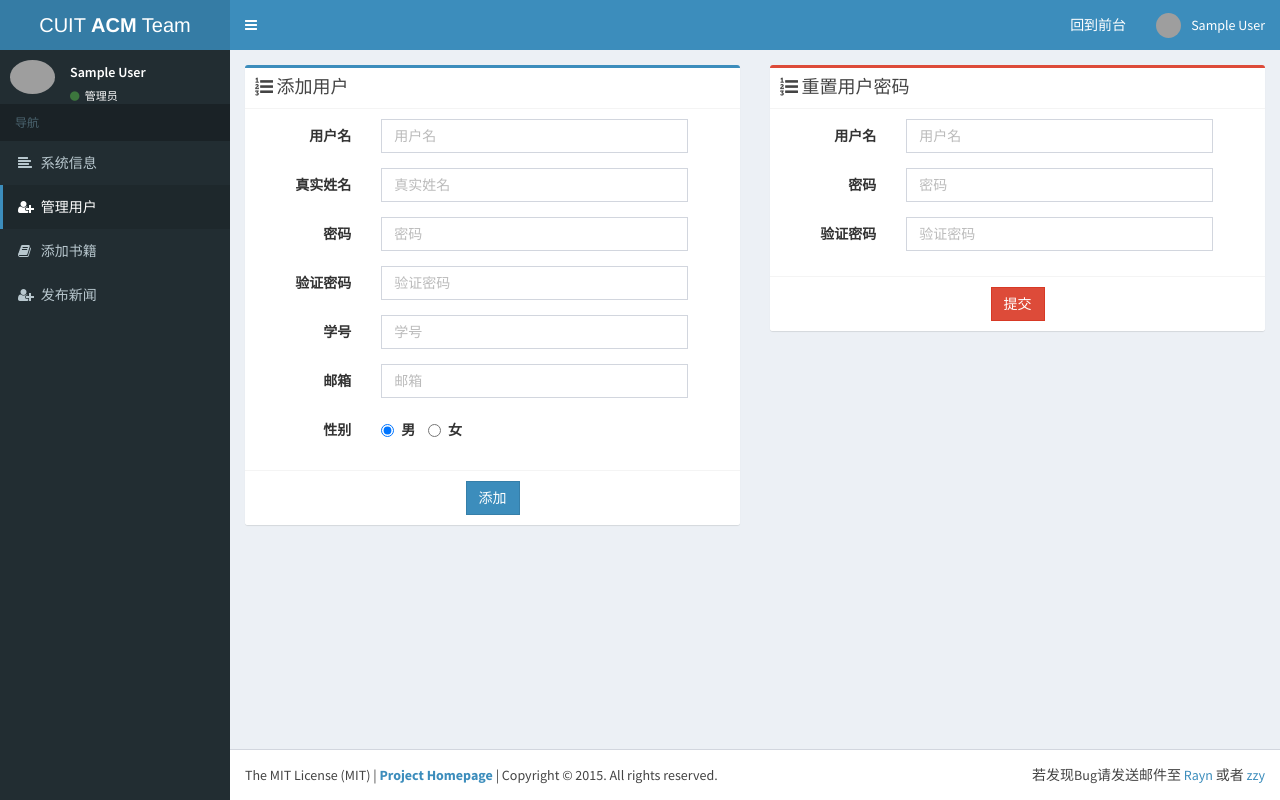
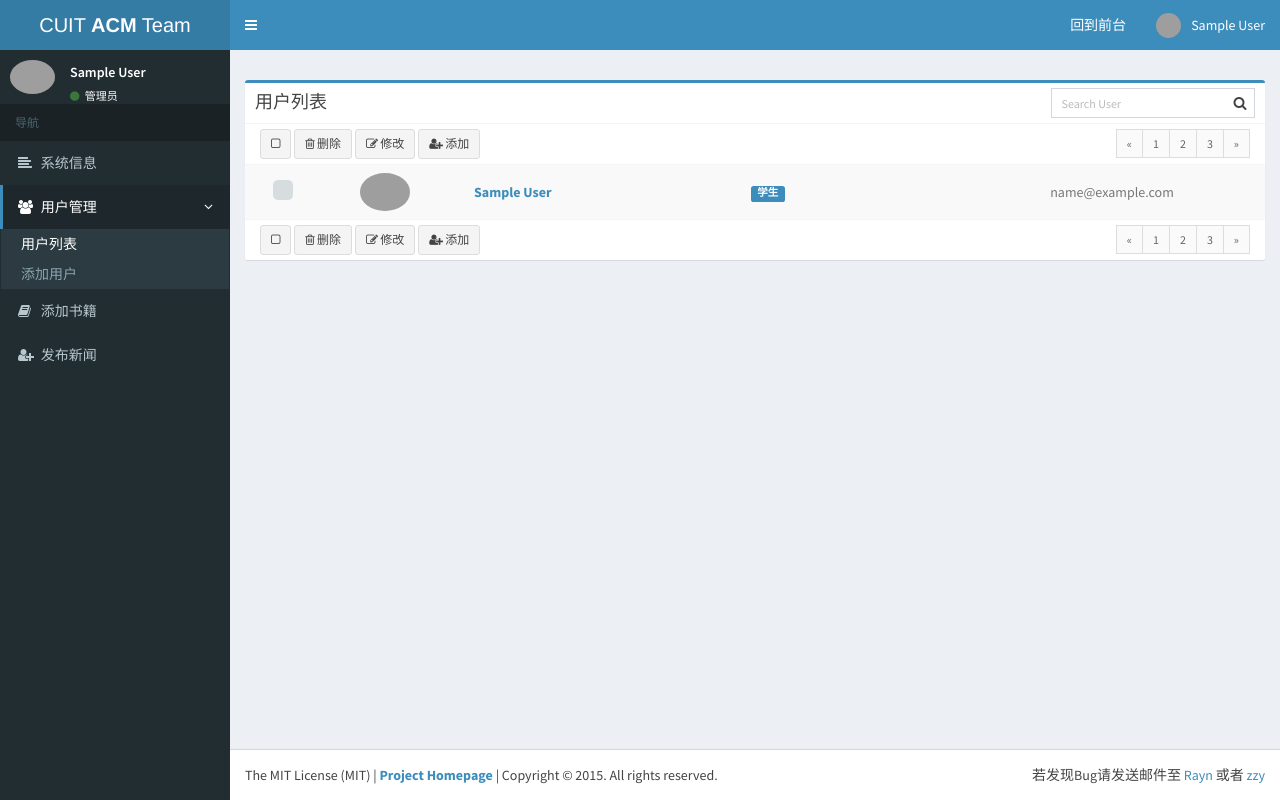
Before and after one commit to Raynxxx/CUIT-ACM-Website, a Flask app: page /admin/manage_user in a window 1280 px wide. Run offline with Flask 2, Linux system fonts and the light colour scheme; a user stored in the database is signed in; tables that the repository leaves empty hold one stand-in row (values such as "Sample post"); parts of the project's set-up code (start-up, migrations or seed data) failed here and were passed over; some libraries are stand-ins or nearby versions; grey boxes are pictures that could not be loaded.

Commit message:
update user management page using ajax.

```diff
--- a/server/form.py
+++ b/server/form.py
@@ -13,7 +13,6 @@ class LoginForm(Form):
     remember_me = BooleanField('Remember me')
     submit = SubmitField(u'登录')
 
-
 class RegisterForm(Form):
     username = StringField('Username', validators=[validators.DataRequired(), validators.Length(min=1, max=24),
                     validators.Regexp('^[A-Za-z][A-Za-z0-9_.]*$', flags=0,
@@ -22,7 +21,7 @@ class RegisterForm(Form):
     password = PasswordField('Password', validators=[validators.DataRequired(), validators.Length(min=6, max=24),
                     validators.EqualTo('password2', message='Passwords must match.')])
     password2 = PasswordField('Confirm password', validators=[validators.DataRequired()])
-    stu_id = StringField('stu_id', validators=[validators.DataRequired(), validators.Length(min=1, max=20)])
+    stu_id = StringField('stu_id', validators=[validators.Optional(), validators.Length(min=1, max=20)])
     gender = RadioField('Gender', choices=[('1', u'男'), ('0', u'女')], coerce=str, default=1)
     email = StringField('Email', validators=[validators.DataRequired(), validators.Length(min=1, max=64), validators.Email()])
     submit = SubmitField(u'注册')
--- a/static/css/base.css
+++ b/static/css/base.css
@@ -14,6 +14,12 @@
 }
 #search_filter .form-submit {
   margin-left: 30px;
+}
+
+.required-star {
+  color: red;
+  font-size: 1.2em;
+  font-weight: bold;
 }
 /* Back to top */
 
@@ -59,70 +65,42 @@
     opacity: 0.9;
 }
 
+/*
+** User List CSS
+*/
 
-/* user-summary */
-
-#user-summary {
-    margin: 10px 15% 10px 15%;
+.user-box td {
+  vertical-align: middle !important;
+  text-align: center;
+}
+.user-box-controls {
+  padding: 5px 15px;
+}
+.user-item-check {
+  width: 6%;
+}
+.user-item-face {
+  width: 10%;
+}
+.user-item-face img {
+  width: 50px;
+  border-radius: 50%;
+}
+.user-item-name {
+  width: 10%;
+}
+.user-item-type {
+  width: 30%;
+}
+.user-item-type .label {
+  display: inline-block;
+  margin: 0 2px;
 }
 
-#user-summary .face {
-    margin-top: 10px;
-    width: 190px;
+.user-item-email {
+  width: 24%;
 }
 
-#user-summary .body {
-    margin-left: 250px;
+.user-item-date {
+  width: 20%;
 }
-
-#user-summary .info-list li {
-    font-family: 'Lucida Grande', 'Lucida Sans Unicode', 'Geneva', 'Verdana', sans-serif;
-    font-size: 1.1em;
-    margin-top: 5px;
-}
-
-#user-summary .info-list i {
-    margin-right: 10px;
-}
-#user-summary .btn {
-    margin-right: 10px;
-}
-
-#user-status {
-    clear: both;
-    margin: 10px 15% auto 15%;
-}
-#user-status .oj-status {
-    min-width: 300px;
-    margin: 10px 10px 10px auto;
-}
-
-.sChart {
-    display: block;
-    margin: 10px auto;
-}
-
-#user-status .specInfo {
-    display: block;
-    margin: 15px auto;
-    text-align: center;
-}
-
-#add-oj-form {
-    margin-top: 20px;
-}
-
-#add-oj-form #SubmitButton {
-    display: block;
-    margin: 5px auto 5px auto;
-    width: 120px;
-}
-
-/* View Code */
-
-pre {
-    background-color: #ffffff;
-    padding: 0px;
-    margin: 0px;
-    border: 1px dashed #e5e5e5;
-}
--- a/static/scripts/tools.js
+++ b/static/scripts/tools.js
@@ -29,7 +29,12 @@ $(document).ready(function ($) {
 function gaoActiveLink(item) {
     $(item).each(function() {
         if ($($(this))[0].href == String(window.location)) {
-            $(this).parent().addClass('active').click(function(){
+            $(this).parent().addClass('active');
+            var $pa = $(this).parent().parent().parent();
+            if ($pa.hasClass('treeview')) {
+                $pa.addClass('active');
+            }
+            $(this).click(function() {
                 return false;
             });
         } else {
@@ -38,19 +43,9 @@ function gaoActiveLink(item) {
     });
 }
 $(document).ready(function() {
-    gaoActiveLink('.sidebar-menu > li a');
-    gaoActiveLink('.navbar-nav > li a');
-});
-
-// In the cur page, links refer to this page is not work
-$(document).ready(function() {
-    $('a').each(function() {
-        if ($($(this))[0].href == String(window.location)) {
-            $(this).click(function() {
-                return false;
-            });
-        }
-    });
+    gaoActiveLink('.sidebar-menu > li > a');
+    gaoActiveLink('.treeview-menu li a');
+    gaoActiveLink('.navbar-nav > li > a');
 });
 
 function requiredCheck(field, info) {
--- a/templates/admin/base.html
+++ b/templates/admin/base.html
@@ -29,7 +29,7 @@
 <div class="wrapper">
   <header class="main-header">
     <!-- Logo -->
-    <a href="#" class="logo">
+    <a href="" class="logo" onclick="return false;">
       <span class="logo-mini"><b>ACM</b></span>
       <span class="logo-lg">CUIT <b>ACM</b> Team</span>
     </a>
@@ -44,7 +44,7 @@
         <ul class="nav navbar-nav">
           <li><a href="{{ url_for('main.ranklist') }}"><span>回到前台</span></a></li>
           <li class="dropdown user user-menu">
-            <a href="#" class="dropdown-toggle" data-toggle="dropdown" aria-expanded="false">
+            <a href="none" class="dropdown-toggle" data-toggle="dropdown" aria-expanded="false">
               <img src="{{ current_user.gravatar(size=256) }}" class="user-image" alt="User Image">
               <span class="hidden-xs">{{ current_user.name }}</span>
             </a>
@@ -97,8 +97,15 @@
         <li class="header">导航</li>
         <li><a href="{{ url_for('admin.sys_info') }}" id="sys-info"><i class="fa fa-align-left"></i> <span>系统信息</span>
         </a></li>
-        <li><a href="{{ url_for('admin.manage_user') }}" id="user-add"><i class="fa fa-user-plus"> </i>
-          <span>管理用户</span></a></li>
+        <li class="treeview">
+          <a href="{{ url_for('admin.manage_user') }}" id="user-add">
+            <i class="fa fa-users"> </i> <span>用户管理</span> <i class="fa fa-angle-left pull-right"></i>
+          </a>
+          <ul class="treeview-menu">
+            <li><a href="{{ url_for('admin.manage_user') }}">用户列表</a></li>
+            <li><a href="{{ url_for('admin.add_user') }}" id="user-add"> <span>添加用户</span></a></li>
+          </ul>
+        </li>
         <li><a href="{{ url_for('admin.add_book') }}" id="user-add"><i class="fa fa-book"> </i> <span>添加书籍</span></a>
         </li>
         <li><a href="{{ url_for('admin.post_news')}}" id="user-add"><i class="fa fa-user-plus"> </i> <span>发布新闻</span></a>
@@ -109,16 +116,19 @@
   </div>
 
   <div class="content-wrapper" style="min-height: 299px;">
+    <div class="content-header">
+      {% block content_header -%}{%- endblock %}
+    </div>
     <div class="content">
       {% block content -%}{%- endblock %}
     </div>
   </div>
   <footer class="main-footer">
-  The MIT License (MIT) | <a href="https://github.com/Z2Y/CUITOJHelper-WebServer"><b>Project Homepage</b></a> | Copyright &copy;
-  2015. All rights reserved.
-  <p class="pull-right hidden-xs">若发现Bug请发送邮件至 <a href="mailto:raynxxx@outlook.com">Rayn</a> 或者
+    The MIT License (MIT) | <a href="https://github.com/Z2Y/CUITOJHelper-WebServer"><b>Project Homepage</b></a> | Copyright &copy;
+    2015. All rights reserved.
+    <p class="pull-right hidden-xs">若发现Bug请发送邮件至 <a href="mailto:raynxxx@outlook.com">Rayn</a> 或者
     <a href="mailto:277507631@qq.com">zzy</a></p>
-</footer>
+  </footer>
 </div>
 <a href="#" class="back_to_top">Top</a>
 <!-- Javascript -->
--- a/templates/admin/manage_user.html
+++ b/templates/admin/manage_user.html
@@ -1,165 +1,130 @@
 {% extends "admin/base.html" %}
+{% block head %}
+  <link rel="stylesheet" href="{{ url_for('static', filename='AdminLTE2/plugins/iCheck/flat/blue.css') }}"/>
+{% endblock %}
+
+{% block content_header -%}
+
+{%- endblock %}
+
 {% block content %}
-<div class="row">
-  <div class="col-md-6">
-    <div class="box box-primary">
+<div class="box box-primary user-box">
   <div class="box-header with-border">
-        <h3 class="box-title"><i class="fa fa-list-ol"></i> <span>添加用户</span></h3>
-      </div>
-      <form id="registerForm" method="post" class="form-horizontal">
-        <div class="box-body">
-          {{ form1.hidden_tag() }}
-          <div class="form-group">
-            <label class="control-label col-sm-3" for="inputUsername">用户名</label>
-            <div class="col-sm-8">
-              {{ form1.username(class='form-control required', id="inputUsername", placeholder="用户名") }}
-            </div>
-          </div>
-          <div class="form-group">
-            <label class="control-label col-sm-3">真实姓名</label>
-            <div class="col-sm-8">
-              {{ form1.name(class='form-control required', id="inputname",  placeholder="真实姓名") }}
-            </div>
-          </div>
-          <div class="form-group">
-            <label class="control-label col-sm-3">密码</label>
-            <div class="col-sm-8">
-              {{ form1.password(class='form-control required', id="inputPassword", placeholder="密码") }}
-            </div>
-          </div>
-          <div class="form-group">
-            <label class="control-label col-sm-3">验证密码</label>
-            <div class="col-sm-8">
-              {{ form1.password2(class='form-control required', id="inputPassword2", placeholder="验证密码") }}
-            </div>
-          </div>
-          <div class="form-group">
-            <label class="control-label col-sm-3">学号</label>
-            <div class="col-sm-8">
-              {{ form1.stu_id(class='form-control required', id="inputSno", placeholder="学号") }}
-            </div>
-          </div>
-          <div class="form-group">
-            <label class="control-label col-sm-3">邮箱</label>
-            <div class="col-sm-8">
-              {{ form1.email(class='form-control required', id="inputEmail", placeholder="邮箱") }}
-            </div>
-          </div>
-          <div class="form-group">
-            <label class="control-label col-sm-3">性别</label>
-            <div class="col-sm-8">
-              {%- for sub in form1.gender %}
-                <label class="radio-inline">
-                  {{ sub }}
-                  {{ sub.label }}
-                </label>
-              {%- endfor %}
-            </div>
-          </div>
-          <div class="alert alert-info col-sm-offset-1 col-sm-10" id="add-info" style="display: none;">
-            <button type="button" class="close" data-dismiss="alert" aria-hidden="true">×</button>
-            <span id="add-info-text"></span>
-          </div>
-        </div>
-        <div class="box-footer text-center">
-          {{ form1.submit(class='btn btn-primary btn-flat', value='添加') }}
-        </div>
-      </form>
-    </div>
-  </div>
-  <div class="col-md-6">
-    <div class="box box-danger">
-      <div class="box-header with-border">
-        <h3 class="box-title"><i class="fa fa-list-ol"></i> <span>重置用户密码</span></h3>
-      </div>
-      <form id="modifyPwdForm" class="form-horizontal">
-        <div class="box-body">
-          {{ form2.hidden_tag() }}
-          <div class="form-group">
-            <label class="control-label col-sm-3">用户名</label>
-            <div class="col-sm-8">
-              {{ form2.username(class='form-control required', id="mUsername", placeholder="用户名") }}
-            </div>
-          </div>
-          <div class="form-group">
-            <label class="control-label col-sm-3">密码</label>
-            <div class="col-sm-8">
-              {{ form2.password(class='form-control required', id="mPassword", placeholder="密码") }}
-            </div>
-          </div>
-          <div class="form-group">
-            <label class="control-label col-sm-3">验证密码</label>
-            <div class="col-sm-8">
-              {{ form2.verifypassword(class='form-control required', id="mPassword2", placeholder="验证密码") }}
-            </div>
-          </div>
-          <div class="alert alert-danger col-sm-offset-1 col-sm-10" id="mod-pwd" style="display: none;">
-            <button type="button" class="close" data-dismiss="alert" aria-hidden="true">&times;</button>
-            <span id="mod-pwd-text"></span>
-          </div>
-        </div>
-        <div class="box-footer text-center">
-          {{ form2.submit(class='btn btn-danger btn-flat') }}
-        </div>
-      </form>
+    <h3 class="box-title">用户列表</h3>
+    <div class="box-tools pull-right">
+      <div class="has-feedback pull-right">
+        <input type="text" class="form-control input-sm" placeholder="Search User">
+        <span class="fa fa-search form-control-feedback"></span>
       </div>
     </div>
   </div>
+  <div class="box-body no-padding">
+    <div class="user-box-controls">
+      <button class="btn btn-default btn-sm checkbox-toggle"><i class="fa fa-square-o"></i></button>
+      <button class="btn btn-default btn-sm"><i class="fa fa-trash-o"></i> 删除</button>
+      <button class="btn btn-default btn-sm"><i class="fa fa-pencil-square-o"></i> 修改</button>
+      <a class="btn btn-default btn-sm" href="{{ url_for('admin.add_user') }}"><i class="fa fa-user-plus"></i> 添加</a>
+      <ul class="pagination pagination-sm no-margin pull-right">
+        <li><a href="#">«</a></li>
+        <li><a href="#">1</a></li>
+        <li><a href="#">2</a></li>
+        <li><a href="#">3</a></li>
+        <li><a href="#">»</a></li>
+      </ul>
+    </div>
+    <table class="table table-hover table-striped user-table"><tbody></tbody>
+    </table>
+  </div>
+  <div class="box-footer no-padding">
+    <div class="user-box-controls">
+      <button class="btn btn-default btn-sm checkbox-toggle"><i class="fa fa-square-o"></i></button>
+      <button class="btn btn-default btn-sm"><i class="fa fa-trash-o"></i> 删除</button>
+      <button class="btn btn-default btn-sm"><i class="fa fa-pencil-square-o"></i> 修改</button>
+      <button class="btn btn-default btn-sm"><i class="fa fa-user-plus"></i> 添加</button>
+      <ul class="pagination pagination-sm no-margin pull-right">
+        <li><a href="#">«</a></li>
+        <li><a href="#">1</a></li>
+        <li><a href="#">2</a></li>
+        <li><a href="#">3</a></li>
+        <li><a href="#">»</a></li>
+      </ul>
+    </div>
+  </div>
+  <div class="overlay">
+    <i class="fa fa-refresh fa-spin"></i>
+  </div>
+</div>
 {% endblock %}
+
 {%- block script -%}
+  <script src="{{ url_for('static', filename='AdminLTE2/plugins/iCheck/icheck.min.js') }}"></script>
   <script>
-$(document).ready(function () {
-  $("button.close").click(function () {
-    $(".alert").slideUp();
-    return false;
+  function make_iCheck() {
+    $('.user-box input[type="checkbox"]').iCheck({
+      checkboxClass: 'icheckbox_flat-blue',
+      radioClass: 'iradio_flat-blue'
     });
-  $('#registerForm').submit(function () {
-    var name_field = $('#inputUsername');
-    var pwd_field = $('#inputPassword');
-    var pwd2_field = $('#inputPassword2');
-    var sno_field = $('#inputSno');
-    var email_field = $('#inputEmail');
-    if (requiredCheck(name_field, '用户名') &&
-      requiredCheck(pwd_field, '密码') &&
-      requiredCheck(pwd2_field, '验证密码') &&
-      requiredCheck(sno_field, '学号') &&
-      requiredCheck(email_field, '邮箱') ) {
-      if (pwd2_field.val() != pwd_field.val()) {
-        pwd2_field.focus();
-        pwd2_field.attr('placeholder', '验证密码不匹配');
-        return false;
   }
-      $.post("{{ url_for('ajax.register') }}", $('#registerForm').serialize()).success(
-        function (data) {
-          $("#add-info-text").html(data);
-          $("#add-info").fadeIn(200);
+  function make_user_item(user_table, user, img_link, profile_link) {
+    var origin = '<tr><td class="user-item-check"><label><input type="checkbox"'
+            + 'name="user" value="' + user.id + '"></label></td>'
+            + '<td class="user-item-face"><img src="' + img_link + '"></td>'
+            + '<td class="user-item-name"><a href="' + profile_link
+            + '" target="_blank"><b>' + user.name + '</b></a></td>'
+            + '<td class="user-item-type">';
+    if ((parseInt(user.rights) & 4) === 4) {
+      origin += '<label class="label label-danger">管理员</label>';
     }
-      );
+    if ((parseInt(user.rights) & 2) === 2) {
+      origin += '<label class="label label-success">教练</label>';
     }
-    return false;
+    if ((parseInt(user.rights) & 1) === 1) {
+      origin += '<label class="label label-primary">学生</label>';
+    }
+    origin += '</td><td class="user-item-email text-muted">' + user.email + '</td>';
+    //origin += '<td class="user-item-date"><label class="badge">' + user.score + '</label></td>';
+    origin += '</tr>';
+    $(user_table).append(origin);
+  }
+  function get_user_list(offset, limit) {
+    $('.user-box > div.overlay').fadeIn(500);
+    var data = { offset: offset, limit: limit };
+    $.post("{{ url_for('ajax.get_user_list') }}", data).success(function(ret) {
+      var user_count = ret.sum;
+      var start = ret.offset;
+      var length = ret.limit;
+      var users = ret.user_list;
+      var img_link = ret.img_link;
+      var profile_link = ret.profile_link;
+      if (length == 0) {
+        return;
+      }
+      var $user_table = $('.user-table').first();
+      $user_table.empty();
+      for (var i = 0; i < length; ++i) {
+        make_user_item($user_table, users[i], img_link[i], profile_link[i]);
+      }
+      $('.user-box > div.overlay').fadeOut(500);
+      make_iCheck();
     });
-  $('#modifyPwdForm').submit(function () {
-    var name_field = $('#mUsername');
-    var pwd_field = $('#mPassword');
-    var pwd2_field = $('#mPassword2');
-    if (requiredCheck(name_field, '用户名') &&
-      requiredCheck(pwd_field, '密码') &&
-      requiredCheck(pwd2_field, '验证密码')) {
-      if (pwd2_field.val() != pwd_field.val()) {
-        pwd2_field.focus();
-        pwd2_field.val('');
-        pwd2_field.attr('placeholder', '验证密码不匹配');
-        return false;
   }
-      $.post("{{ url_for('ajax.modify_pwd') }}", $('#modifyPwdForm').serialize()).success(
-        function (data) {
-          $("#mod-pwd-text").html(data);
-          $("#mod-pwd").fadeIn(200);
+  $(function() {
+    make_iCheck();
+    //Enable check and uncheck all functionality
+    $(".checkbox-toggle").click(function () {
+      var clicks = $(this).data('clicks');
+      if (clicks) {
+        //Uncheck all checkboxes
+        $(".user-box input[type='checkbox']").iCheck("uncheck");
+        $(".checkbox-toggle .fa").removeClass("fa-check-square-o").addClass('fa-square-o');
+      } else {
+        //Check all checkboxes
+        $(".user-box input[type='checkbox']").iCheck("check");
+        $(".checkbox-toggle .fa").removeClass("fa-square-o").addClass('fa-check-square-o');
       }
-      );
-    }
-    return false;
+      $(this).data("clicks", !clicks);
     });
+    get_user_list(0, 20);
   });
   </script>
 {%- endblock -%}
--- a/templates/index/base.html
+++ b/templates/index/base.html
@@ -30,7 +30,7 @@
     <nav class="navbar navbar-static-top">
       <div class="container-fluid">
         <div class="navbar-header">
-          <a href="" class="navbar-brand">CUIT <b>ACM</b> Team</a>
+          <a href="{{ url_for('main.index') }}" class="navbar-brand">CUIT <b>ACM</b> Team</a>
           <button type="button" class="navbar-toggle collapsed" data-toggle="collapse" data-target="#navbar-collapse">
             <i class="fa fa-bars"></i>
           </button>
--- a/templates/index/index.html
+++ b/templates/index/index.html
@@ -3,9 +3,10 @@
 {% endblock %}
 
 {% block loginbar %}
+{% endblock %}
 
-{% endblock %}
 {% block content %}
 {% endblock %}
+
 {% block script %}
 {% endblock %}
--- a/templates/index/news.html
+++ b/templates/index/news.html
@@ -4,8 +4,8 @@
 {% endblock %}
 
 {% block loginbar %}
+{% endblock %}
 
-{% endblock %}
 {% block content %}
         <div  class="container">
             <div class="block block-solid">
@@ -35,6 +35,6 @@
 {% block script %}
 <script src="{{ url_for('static', filename='scripts/highlight.pack.js') }}"></script>
 <script type="text/javascript">
-hljs.initHighlightingOnLoad();
+  hljs.initHighlightingOnLoad();
 </script>
 {% endblock %}
```
Also changed, not shown: dao/db.py (+22 -0 lines), dao/dbBase.py (+6 -1 lines), server/user_server.py (+8 -1 lines), templates/admin/add_user.html (added, +201 -0 lines), templates/profile/base.html (+3 -5 lines), view/admin.py (+15 -4 lines), view/ajax.py (+31 -5 lines), server/general.py (line endings or trailing spaces). Lines whose indentation alone changed are shown as unchanged.
